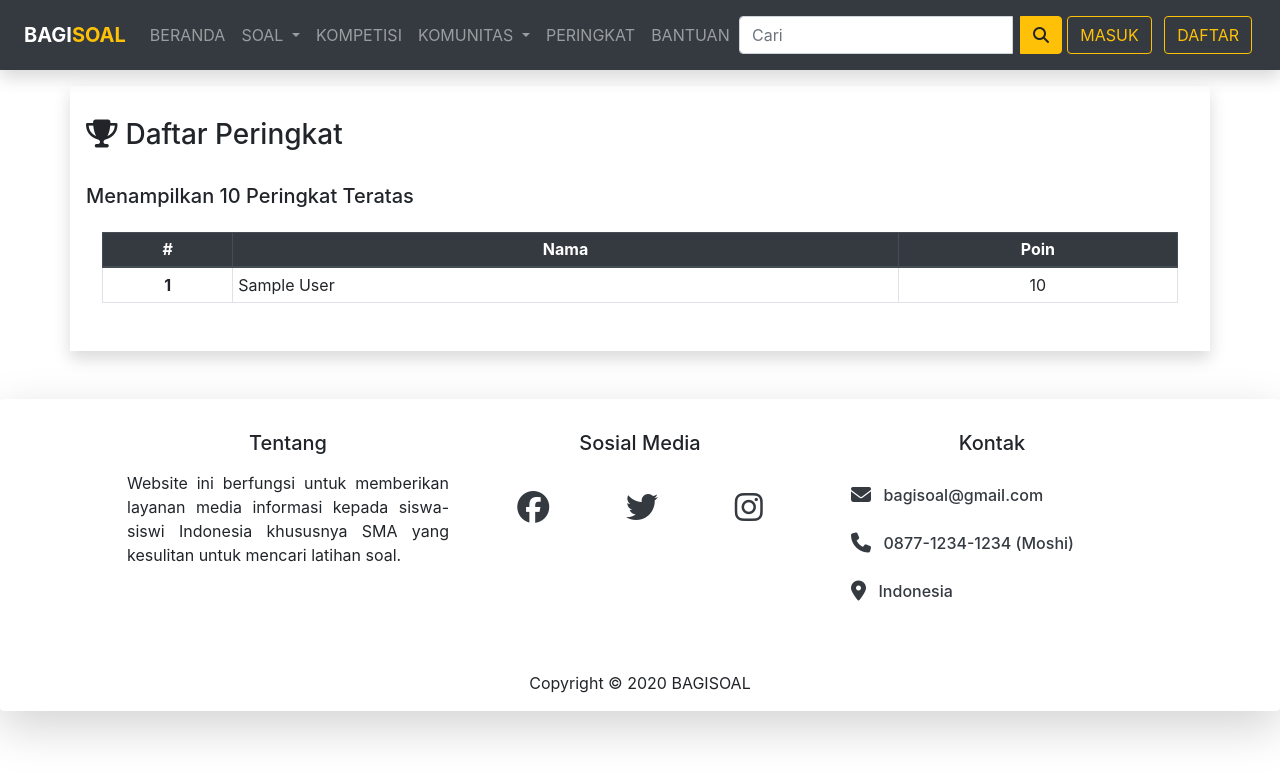
After one commit to aldy-san/bagisoal, a CodeIgniter app: page /bagisoal/index.php/user/peringkat in a window 1280 px wide. The commit adds this page. Shown: the top 779 px of the page. Run offline with CodeIgniter, Linux system fonts and the light colour scheme; tables that the repository leaves empty or names only in its code hold one stand-in row (values such as "Sample post"); some libraries are stand-ins or nearby versions.

Commit message:
add view peringkat

```diff
--- a/application/config/routes.php
+++ b/application/config/routes.php
@@ -10,7 +10,7 @@ $route['soal/(:num)']               = 'soal';
 $route['soal/jawab/(:num)']         = 'soal/jawab';
 $route['komunitas/forum']           = 'forum';
 $route['komunitas/catatan']         = 'catatan';
-$route['komunitas/catatan/(:any)']  = 'catatan';
+$route['komunitas/catatan/(:num)']  = 'catatan';
 //ADMIN
 $route['daftar/pengguna']           = 'admin/daftar_pengguna';
 $route['daftar/pengguna/(:num)']    = 'admin/daftar_pengguna';
@@ -32,5 +32,5 @@ $route['profil-admin']              = 'admin/profil';
 $route['profil-admin/edit']         = 'admin/edit_profil';
 
 $route['profil-saya']               = 'user/profil';
-$route['profil-saya/(:numnum)']        = 'user/profil';
+$route['profil-saya/(:num)']        = 'user/profil';
 $route['edit-profil']               = 'user/edit_profil';
--- a/application/controllers/Catatan.php
+++ b/application/controllers/Catatan.php
@@ -21,7 +21,7 @@ class Catatan extends CI_Controller
 		$this->pagination->initialize($config);
 		$data['catatan'] = $this->m_soal->tampil_data_join_user('catatan', $config['per_page'], $config['start'], 'id_catatan')->result();
 
-		$data['top_user'] = $this->m_admin->tampil_data_limit('users', 5, 'id_user')->result_array();
+		$data['top_user'] = $this->m_admin->tampil_data_limit('users', 5, 'total_poin')->result_array();
 		$this->load->view('template_home/header', $data);
 		if ($this->session->userdata('email')) {
 			$data['user'] = $this->db->get_where('users', ['email' => $this->session->userdata('email')])->row_array();
--- a/application/controllers/Forum.php
+++ b/application/controllers/Forum.php
@@ -30,7 +30,7 @@ class Forum extends CI_Controller
     {
         $data['title'] = 'Forum';
         $this->load->view('template_home/header', $data);
-        $data['top_user'] = $this->m_admin->tampil_data_limit('users', 5, 'id_user')->result_array();
+        $data['top_user'] = $this->m_admin->tampil_data_limit('users', 5, 'total_poin')->result_array();
         if ($this->session->userdata('email')) {
             $data['user'] = $this->db->get_where('users', ['email' => $this->session->userdata('email')])->row_array();
             $this->load->view('template_home/header_user', $data);
--- a/application/controllers/Soal.php
+++ b/application/controllers/Soal.php
@@ -162,6 +162,7 @@ class Soal extends CI_Controller
             $this->load->view('template_home/footer');
         } else {
             if (!$this->session->userdata('email')) {
+                $this->session->set_flashdata('message', '<div class="alert alert-danger" role="alert">Login terlebih dahulu!</div>');
                 redirect('auth');
             }
             $this->_jawab();
--- a/application/controllers/User.php
+++ b/application/controllers/User.php
@@ -25,6 +25,20 @@ class User extends CI_Controller
             $this->load->view('template_home/header_umum');
         }
         $this->load->view('user/index', $data);
+        $this->load->view('template_home/footer');
+    }
+    public function peringkat()
+    {
+        $data['title'] = 'Beranda';
+        $this->load->view('template_home/header', $data);
+        $data['user_terbaik'] = $this->m_admin->tampil_data_limit('users', 10, 'total_poin')->result();
+        if ($this->session->userdata('email')) {
+            $data['user'] = $this->db->get_where('users', ['email' => $this->session->userdata('email')])->row_array();
+            $this->load->view('template_home/header_user', $data);
+        } else {
+            $this->load->view('template_home/header_umum');
+        }
+        $this->load->view('user/peringkat', $data);
         $this->load->view('template_home/footer');
     }
 
--- a/application/views/admin/daftar_admin.php
+++ b/application/views/admin/daftar_admin.php
@@ -26,7 +26,7 @@
                 <?php $no = $this->uri->segment(3);
                 foreach ($admin as $admin) : ?>
                     <tr>
-                        <th scope="row"><img src="<?= base_url() ?>/application/res/<?= $admin->foto; ?>" height="45" width="45" class="rounded-circle"></th>
+                        <th scope="row"><img src="<?= base_url() ?>./assets/foto/<?= $admin->foto; ?>" height="45" width="45" class="rounded-circle"></th>
                         <td class="align-middle"><?= $admin->nama_admin ?></td>
                         <td class="align-middle"><?= $admin->jabatan ?></td>
                         <td><a href="profil-admin.html" class="btn btn-success">Profil</a></td>
--- a/application/views/admin/daftar_soal.php
+++ b/application/views/admin/daftar_soal.php
@@ -19,7 +19,7 @@
                 <tr>
                     <th scope="col" class="align-middle">KODE SOAL</th>
                     <th scope="col" class="align-middle">SOAL</th>
-                    <th scope="col" class="align-middle">SUMBER</th>
+                    <th scope="col" class="align-middle">MATERI</th>
                     <th scope="col" colspan="3" class="align-middle">AKSI</th>
                 </tr>
             </thead>
--- a/application/views/admin/edit_soal.php
+++ b/application/views/admin/edit_soal.php
@@ -14,7 +14,7 @@
         <div class="row">
             <div class="col-12">
                 <?= $this->session->flashdata('message'); ?>
-                <h2><i class="fas fa-edit mr-2"></i></i>EDIT SOAL - <span class="text-primary"><?= $soal['materi'] . $soal['kode_soal'] ?></span></h2>
+                <h2><i class="fas fa-edit mr-2"></i></i>EDIT SOAL - <span class="text-primary"><?= $soal['kode_soal'] ?></span></h2>
             </div>
         </div>
         <div class="row">
--- a/application/views/admin/header.php
+++ b/application/views/admin/header.php
@@ -22,4 +22,4 @@
     <button class="navbar-toggler" type="button" data-toggle="collapse" data-target="#navbarBawah" aria-controls="navbarBawah" aria-expanded="false" aria-label="Toggle navigation">
       <span class="navbar-toggler-icon"></span>
     </button>
-    <a class="navbar-brand ml-2" href="index.html" style="font-weight: bold;">BAGI<span class="text-warning">SOAL</span></a>
+    <a class="navbar-brand ml-2" href="<?= base_url('admin') ?>" style="font-weight: bold;">BAGI<span class="text-warning">SOAL</span></a>
--- a/application/views/template_home/header.php
+++ b/application/views/template_home/header.php
@@ -68,15 +68,8 @@
           </div>
         </li>
 
-        <li class="nav-item dropdown">
-          <a class="nav-link dropdown-toggle" href="#" id="peringkatDropdown" role="button" data-toggle="dropdown" aria-haspopup="true" aria-expanded="false">
-            PERINGKAT
-          </a>
-          <div class="dropdown-menu" aria-labelledby="peringkatDropdown">
-            <a class="dropdown-item" href="#">PROVINSI</a>
-            <a class="dropdown-item" href="#">KOTA</a>
-            <a class="dropdown-item" href="#">SEKOLAH</a>
-          </div>
+        <li class="nav-item">
+          <a class="nav-link" href="<?= base_url('user/peringkat') ?>">PERINGKAT</a>
         </li>
 
         <li class="nav-item">
--- a/application/views/user/catatan/catatan_main.php
+++ b/application/views/user/catatan/catatan_main.php
@@ -2,6 +2,9 @@
     <div class="row">
         <div class="col-md-10 col-12 shadow p-3">
             <div class="container">
+                <div class="row">
+                    <h2>Berbagilah catatan dengan semua orang</h2>
+                </div>
                 <div class="row my-3 justify-content-between">
                     <a type="button" class="btn btn-dark shadow px-3" href="<?= base_url('catatan/tulis'); ?>">Berbagi Catatan</a>
                 </div>
@@ -52,7 +55,7 @@
                         <div class="my-2">
                             <img src="<?= base_url() ?>./assets/foto/<?= $top['foto']; ?>" width="24" height="24" class="rounded-circle mr-2">
                             <a href=""><?= $top['nama']; ?></a>
-                            <span class="badge badge-pill badge-light text-right"><?= $top['total_poin']; ?> Poin</span>
+                            <span class="badge badge-pill badge-light float-right"><?= $top['total_poin']; ?> Poin</span>
                         </div>
                     <?php endforeach; ?>
                 </div>
--- /dev/null
+++ b/application/views/user/peringkat.php
@@ -0,0 +1,31 @@
+<!-- CONTENT -->
+<div class="container p-3 my-3 bg-white shadow">
+    <div class="row no-gutters mt-3 mb-4">
+        <h3><i class="fas fa-trophy mr-2"></i>Daftar Peringkat</h3>
+    </div>
+    <div class="row no-gutters">
+        <h5>Menampilkan 10 Peringkat Teratas</h5>
+    </div>
+    <div class="container p-3">
+        <table class="table table-stripped table-bordered table-sm text-center">
+            <thead class="thead-dark">
+                <tr>
+                    <th scope="col">#</th>
+                    <th scope="col">Nama</th>
+                    <th scope="col">Poin</th>
+                </tr>
+            </thead>
+            <tbody>
+                <?php $no = 0 ?>
+                <?php foreach ($user_terbaik as $ut) : ?>
+                    <tr>
+                        <th scope="row"><?= ++$no ?></th>
+                        <td class="text-left"><?= $ut->nama ?></td>
+                        <td><?= $ut->total_poin ?></td>
+                    </tr>
+                <?php endforeach; ?>
+            </tbody>
+        </table>
+    </div>
+</div>
+</div>
--- a/application/views/user/soal/soal_jawab.php
+++ b/application/views/user/soal/soal_jawab.php
@@ -5,9 +5,8 @@
                 <div class="row p-2 shadow-sm">
                     <div class="col-12 text-left">
                         <?= $this->session->flashdata('message'); ?>
-                        <hr class="my-1">
-                        <p class="text-justify"><?= $soal['soal'] ?></p>
-                        <hr>
+                        <p class="text-justify my-2"><?= $soal['soal'] ?></p>
+                        <hr class="my-0">
                         <form action="<?= current_url() ?>" method="post">
                             <input type="hidden" id="kode_soal" name="kode_soal" value="<?= $soal['kode_soal'] ?>">
                             <div class="form-row justify-content-between">
```
Also changed, not shown: application/views/user/forum/forum_main.php (+4 -30 lines).
